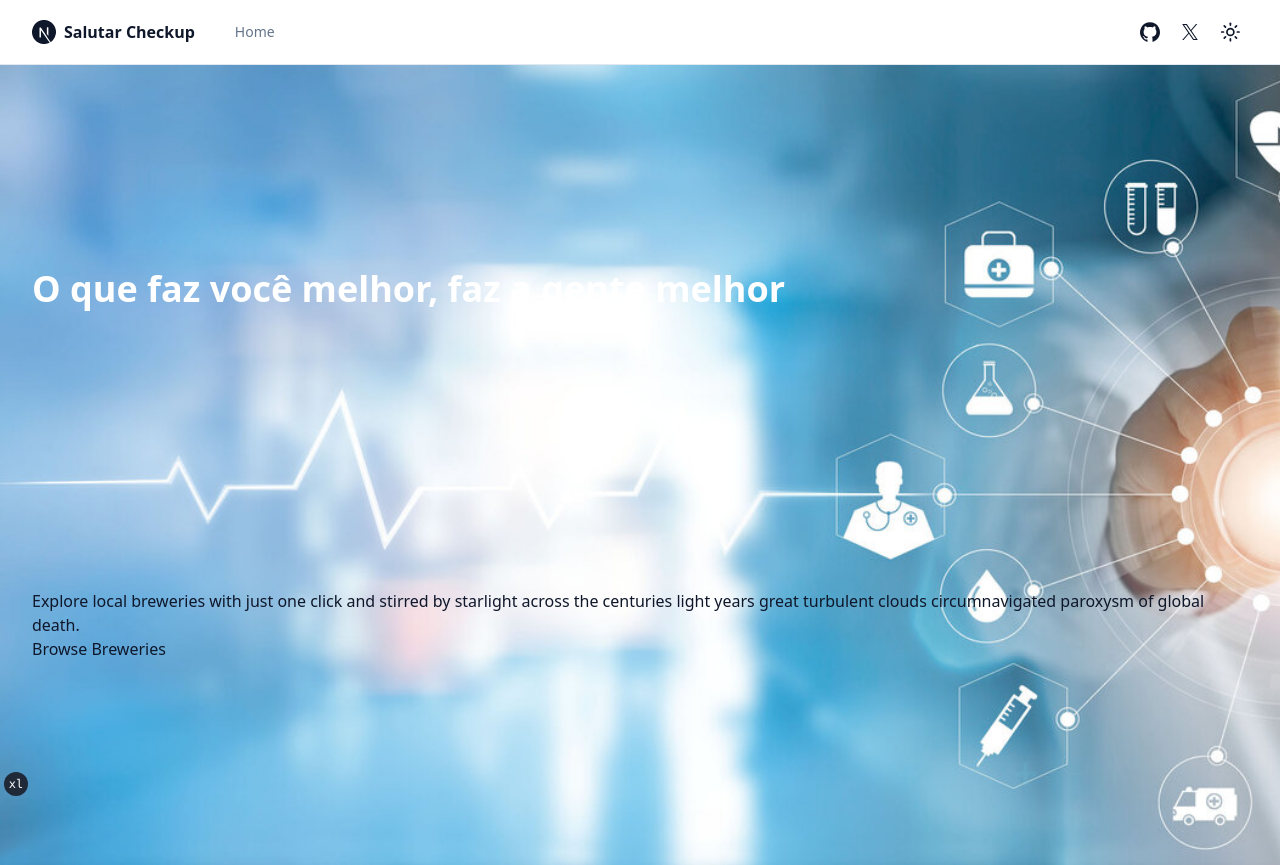
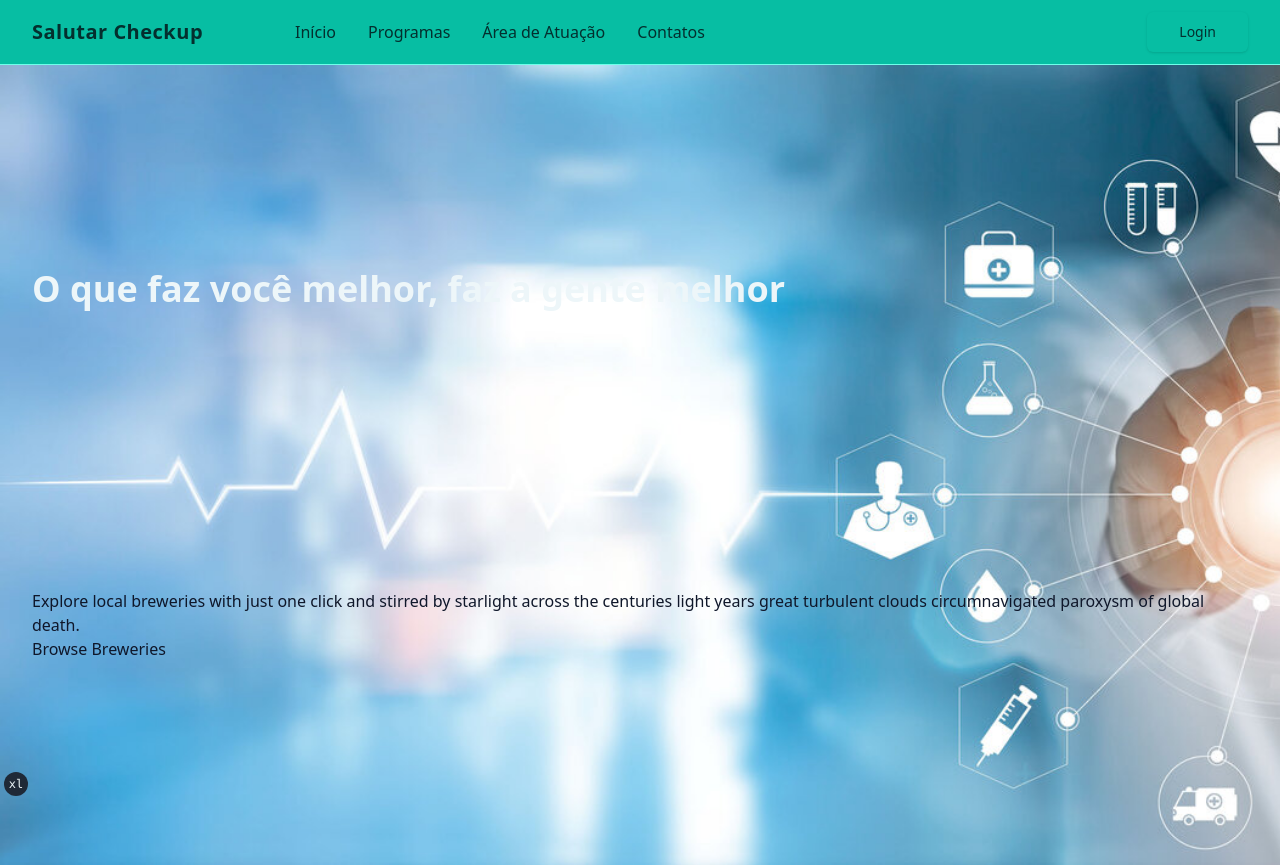
Before and after one commit to renexe/salutar-checkup, a Next.js app: page / in a window 1280 px wide. Built offline with nearby package versions, Linux system fonts and the light colour scheme.

Commit message:
<feat>[header]: Craft site-header and main-nav

```diff
--- a/src/components/main-nav.tsx
+++ b/src/components/main-nav.tsx
@@ -3,8 +3,7 @@ import Link from "next/link"
 
 import { NavItem } from "@/types/nav"
 import { siteConfig } from "@/config/site"
-import { cn } from "@/lib/utils"
-import { Icons } from "@/components/icons"
+import { Typography } from "./ui/typography"
 
 interface MainNavProps {
   items?: NavItem[]
@@ -12,23 +11,23 @@ interface MainNavProps {
 
 export function MainNav({ items }: MainNavProps) {
   return (
-    <div className="flex gap-6 md:gap-10">
+    <div className="flex gap-6 md:gap-20 h-full">
       <Link href="/" className="flex items-center space-x-2">
-        <Icons.logo className="h-6 w-6" />
-        <span className="inline-block font-bold">{siteConfig.name}</span>
+        <Typography variant={"h4"} className="inline-block font-bold text-primary-foreground">{siteConfig.name}</Typography>
       </Link>
       {items?.length ? (
-        <nav className="flex gap-6">
+        <nav className="flex gap-2 items-center">
           {items?.map(
             (item, index) =>
               item.href && (
                 <Link
                   key={index}
                   href={item.href}
-                  className={cn(
-                    "flex items-center text-sm font-medium text-muted-foreground",
-                    item.disabled && "cursor-not-allowed opacity-80"
-                  )}
+                  // className={cn(
+                  //   "flex items-center text-base font-medium text-primary-foreground hover:text transition-all duration-200",
+                  //   item.disabled && "cursor-not-allowed opacity-80"
+                  // )}
+                  className="bg-primary text-primary-foreground px-3 py-0 hover:py-5 hover:bg-accent/90 transition-all duration-400"
                 >
                   {item.title}
                 </Link>
--- a/src/components/site-header.tsx
+++ b/src/components/site-header.tsx
@@ -1,49 +1,16 @@
-import Link from "next/link"
+import { siteConfig } from "@/config/site"
+import { Button } from "@/components/ui/button"
+import { MainNav } from "@/components/main-nav"
 
-import { siteConfig } from "@/config/site"
-import { buttonVariants } from "@/components/ui/button"
-import { Icons } from "@/components/icons"
-import { MainNav } from "@/components/main-nav"
-import { ThemeToggle } from "@/components/theme-toggle"
 
 export function SiteHeader() {
   return (
-    <header className="sticky top-0 z-40 w-full border-b bg-background">
+    <header className="sticky top-0 z-40 w-full border-b border-accent bg-primary">
       <div className="container flex h-16 items-center space-x-4 sm:justify-between sm:space-x-0">
         <MainNav items={siteConfig.mainNav} />
         <div className="flex flex-1 items-center justify-end space-x-4">
           <nav className="flex items-center space-x-1">
-            <Link
-              href={siteConfig.links.github}
-              target="_blank"
-              rel="noreferrer"
-            >
-              <div
-                className={buttonVariants({
-                  size: "icon",
-                  variant: "ghost",
-                })}
-              >
-                <Icons.gitHub className="h-5 w-5" />
-                <span className="sr-only">GitHub</span>
-              </div>
-            </Link>
-            <Link
-              href={siteConfig.links.twitter}
-              target="_blank"
-              rel="noreferrer"
-            >
-              <div
-                className={buttonVariants({
-                  size: "icon",
-                  variant: "ghost",
-                })}
-              >
-                <Icons.twitter className="h-4 w-4 fill-current" />
-                <span className="sr-only">Twitter</span>
-              </div>
-            </Link>
-            <ThemeToggle />
+            <Button size="lg">Login</Button>
           </nav>
         </div>
       </div>
--- a/src/config/site.ts
+++ b/src/config/site.ts
@@ -6,7 +6,19 @@ export const siteConfig = {
     "Beautifully designed components built with Radix UI and Tailwind CSS.",
   mainNav: [
     {
-      title: "Home",
+      title: "Início",
+      href: "/",
+    },
+    {
+      title: "Programas",
+      href: "/",
+    },
+    {
+      title: "Área de Atuação",
+      href: "/",
+    },
+    {
+      title: "Contatos",
       href: "/",
     },
   ],
--- a/src/themes/theme.ts
+++ b/src/themes/theme.ts
@@ -8,22 +8,23 @@ export const theme = {
   },
   extend: {
     colors: {
-      border: "hsl(var(--border))",
+      border: "#eff7f6",
       input: "hsl(var(--input))",
       ring: "hsl(var(--ring))",
       background: "hsl(var(--background))",
       foreground: "hsl(var(--foreground))",
+      white: "#edf6f9",
+      black: "#0b132b",
       primary: {
-        DEFAULT: "hsl(var(--primary))",
-        // DEFAULT: "#07bea3",
+        DEFAULT: "#07bea3",
         foreground: "#042f2e",
       },
       secondary: {
-        DEFAULT: "hsl(var(--secondary))",
+        DEFAULT: "#573D1C",
         foreground: "hsl(var(--secondary-foreground))",
       },
       destructive: {
-        DEFAULT: "hsl(var(--destructive))",
+        DEFAULT: "#D1462F",
         foreground: "hsl(var(--destructive-foreground))",
       },
       muted: {
@@ -31,7 +32,7 @@ export const theme = {
         foreground: "hsl(var(--muted-foreground))",
       },
       accent: {
-        DEFAULT: "hsl(var(--accent))",
+        DEFAULT: "#6fffe9",
         foreground: "hsl(var(--accent-foreground))",
       },
       popover: {
@@ -62,5 +63,8 @@ export const theme = {
       "accordion-down": "accordion-down 0.2s ease-out",
       "accordion-up": "accordion-up 0.2s ease-out",
     },
+    transitionDuration: {
+      '400': '400ms',
+    }
   },
 };
```
